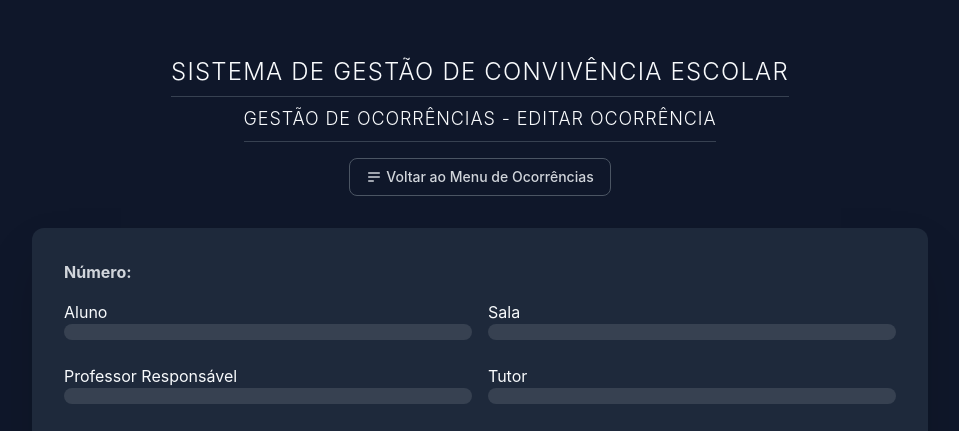
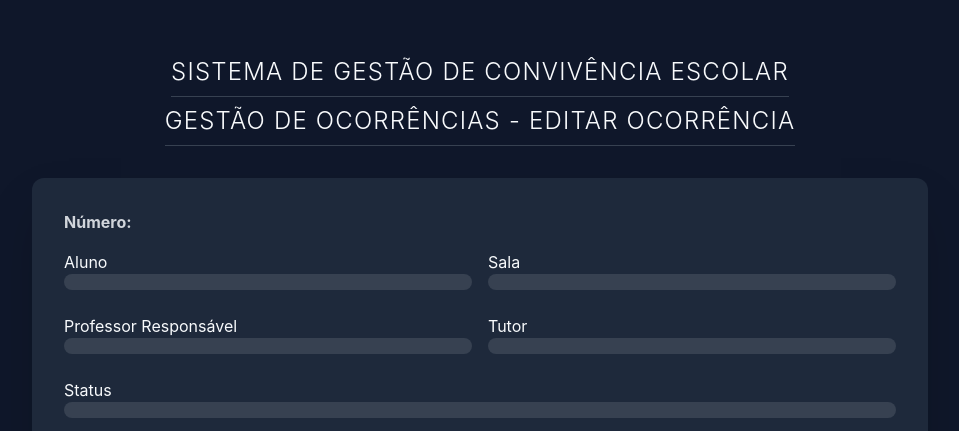
Before and after one commit to ocorrenciasidr/gestao, a Python web app: template templates/gestao_ocorrencia_editar.html in a window 1280 px wide. Shown: the top 431 px of the page, without its empty margins (160-1119 px from the left). Run offline with Jinja, Linux system fonts and the light colour scheme; the template is opened without the code that fills it, so the values that code supplies are empty; some libraries are stand-ins or nearby versions.

Commit message:
Update gestao_ocorrencia_editar.html

```diff
--- a/templates/gestao_ocorrencia_editar.html
+++ b/templates/gestao_ocorrencia_editar.html
@@ -30,7 +30,7 @@
 document.addEventListener('DOMContentLoaded', () => {
     const params = new URLSearchParams(window.location.search);
     numeroGlobal = params.get('id') || params.get('numero');
-    const modo = params.get('modo') || 'visualizar'; // modo pode ser 'atendimento' ou 'visualizar'
+    const modo = params.get('modo') || 'visualizar';
 
     if (!numeroGlobal) {
         alert('Número da ocorrência não fornecido.');
@@ -44,7 +44,11 @@
         e.preventDefault();
         await salvarAtendimento();
     });
-    // A lógica de mostrar/esconder o botão voltar foi removida para mantê-lo sempre visível.
+
+    // mostra o botão voltar apenas se for visualizar
+    if (modo === 'visualizar') {
+        document.getElementById('btn-voltar-container').classList.remove('hidden');
+    }
 });
 
 function mostrarMensagem(texto, tipo = 'info') {
@@ -62,8 +66,13 @@
 async function carregarDetalhes(numero, modo) {
     try {
         mostrarMensagem('Carregando detalhes...', 'info');
-        const resp = await fetch(`/api/ocorrencia_detalhes?numero=${encodeURIComponent(numero)}`);
-        if (!resp.ok) throw new Error('Falha ao carregar detalhes.');
+        // CORREÇÃO: Usando a rota de API correta que existe no app.py (/api/ocorrencias/<id>)
+        const resp = await fetch(`/api/ocorrencias/${encodeURIComponent(numero)}`);
+
+        if (!resp.ok) {
+            const errorData = await resp.json().catch(() => ({}));
+            throw new Error(errorData.error || 'Falha ao carregar detalhes.');
+        }
         const occ = await resp.json();
 
         // Preenche dados na tela
@@ -113,19 +122,17 @@
             // Mostra o botão salvar
             document.getElementById('btn-salvar').classList.remove('hidden');
         } else {
-            // Modo 'visualizar'
             campos.forEach(id => {
                 const el = document.getElementById(id);
                 el.readOnly = true;
                 el.classList.add('input-readonly');
             });
-            // Esconde o botão salvar no modo visualizar
-            document.getElementById('btn-salvar').classList.add('hidden');
         }
 
         mostrarMensagem('Detalhes carregados', 'success');
     } catch (e) {
         console.error(e);
+        // Exibe a mensagem de erro da API
         mostrarMensagem('Erro ao carregar: ' + e.message, 'danger');
     }
 }
@@ -148,8 +155,9 @@
 
         mostrarMensagem('Salvando atendimento...', 'info');
 
-        const payload = { numero: numeroGlobal, nivel: nivel, texto: texto };
-        const resp = await fetch('/api/registrar_atendimento', {
+        // A API espera um POST para /api/registrar_atendimento/<ocorrencia_id>
+        const payload = { nivel: nivel, texto_atendimento: texto };
+        const resp = await fetch(`/api/registrar_atendimento/${numeroGlobal}`, {
             method: 'POST',
             headers: { 'Content-Type': 'application/json' },
             body: JSON.stringify(payload)
@@ -160,7 +168,6 @@
 
         mostrarMensagem('Atendimento salvo com sucesso!', 'success');
 
-        // Redireciona para ocorrências abertas após salvar, conforme a regra.
         setTimeout(() => {
             window.location.href = '/gestao_ocorrencia_abertas';
         }, 1000);
@@ -202,11 +209,11 @@
         <h1 class="text-xl sm:text-2xl text-text-light mt-2 font-light tracking-wider border-b border-gray-700 pb-2 inline-block">
             SISTEMA DE GESTÃO DE CONVIVÊNCIA ESCOLAR
         </h1><br>
-        <h2 class="text-base sm:text-lg text-text-light mt-2 font-light tracking-wider border-b border-gray-700 pb-2 inline-block">
+        <h2 class="text-xl sm:text-2xl text-text-light mt-2 font-light tracking-wider border-b border-gray-700 pb-2 inline-block">
             GESTÃO DE OCORRÊNCIAS - EDITAR OCORRÊNCIA
         </h2>
 
-        <div id="btn-voltar-container" class="">
+        <div id="btn-voltar-container" class="hidden">
             <button onclick="window.location.href='/gestao_ocorrencia'"
                     class="mt-4 px-4 py-2 text-sm font-medium rounded-lg text-gray-300 border border-gray-600 hover:bg-gray-700 transition duration-150 flex items-center mx-auto">
                 <svg class="w-4 h-4 mr-1" fill="none" stroke="currentColor" viewBox="0 0 24 24" xmlns="http://www.w3.org/2000/svg">
```
